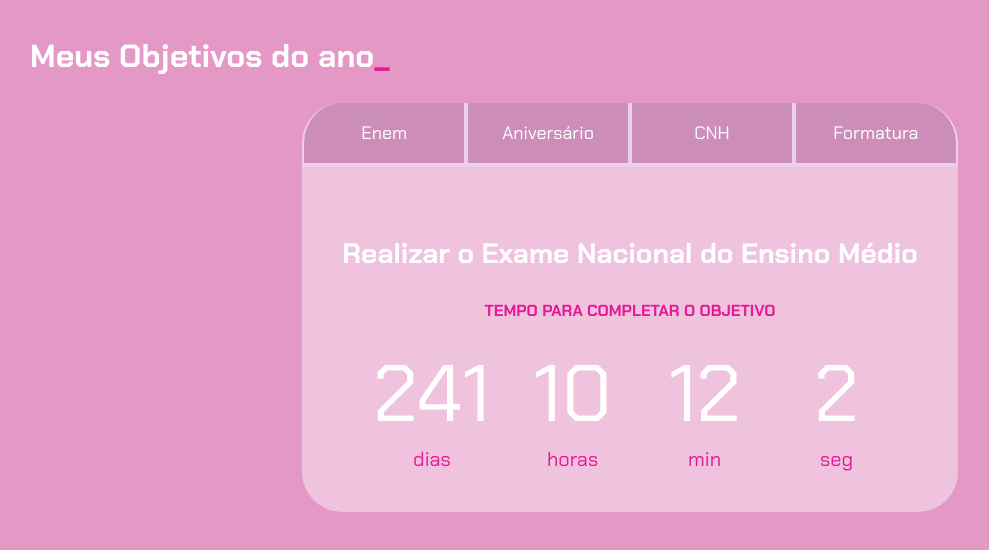
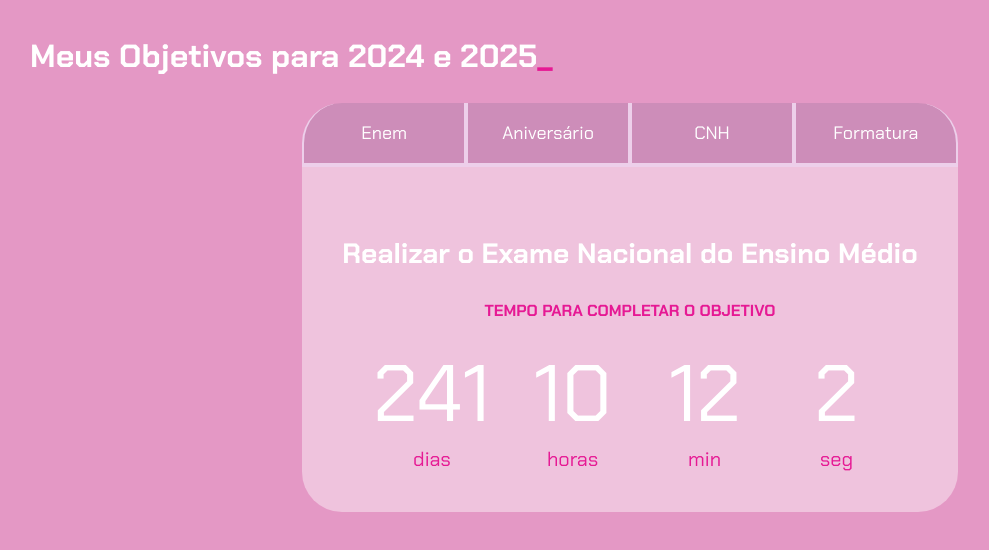
Before and after one commit to Mariana-zambon/Site-de-objetivos-pronto, a plain HTML site: page index.html in a window 1280 px wide. Shown: the whole page, without its empty margins (10-999 px from the left). Drawn offline with Linux system fonts and the light colour scheme.

Commit message:
Add files via upload

```diff
--- a/index.html
+++ b/index.html
@@ -10,7 +10,7 @@
 
 <body>
     <section class="conteudo-principal">
-        <h2 class="titulo-principal">Meus Objetivos do ano<span>_</span></h2>
+        <h2 class="titulo-principal">Meus Objetivos para 2024 e 2025<span>_</span></h2>
         <div class="conteudo">
             <div class="botoes">
                 <button class="botao">Enem</button>
```
